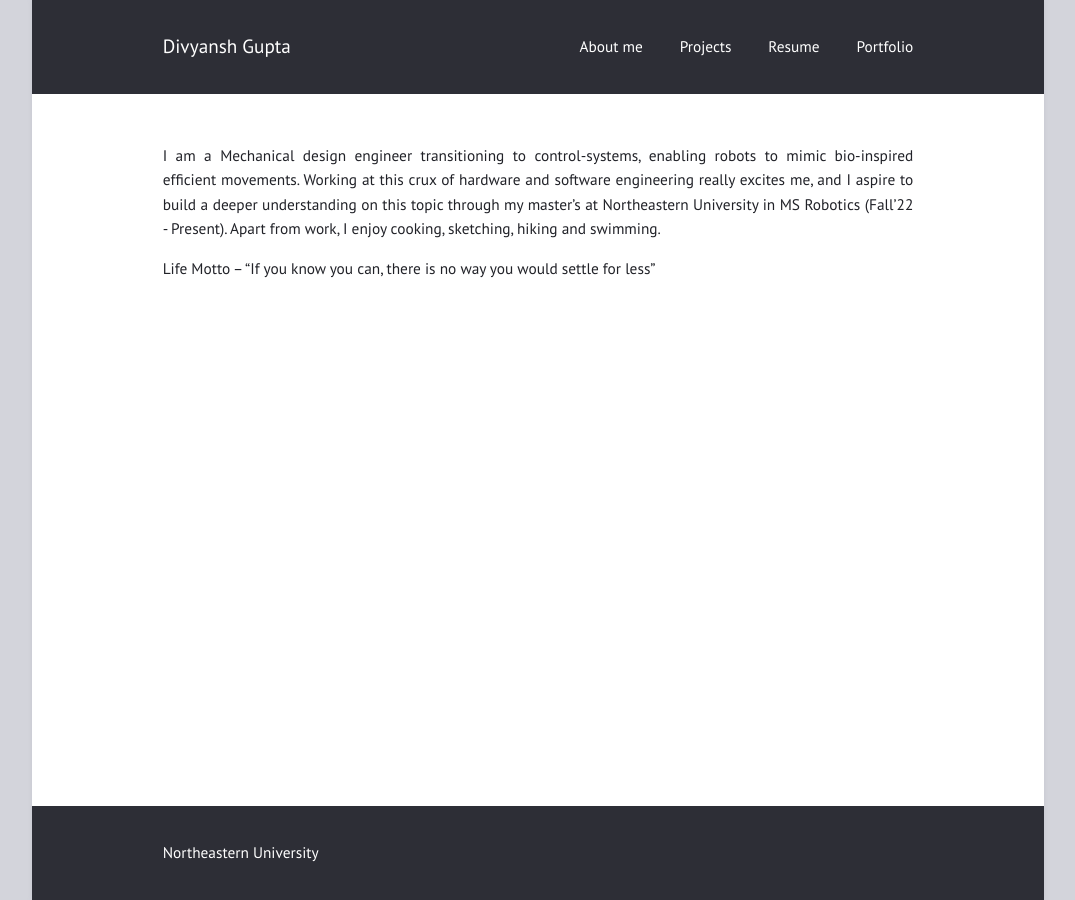
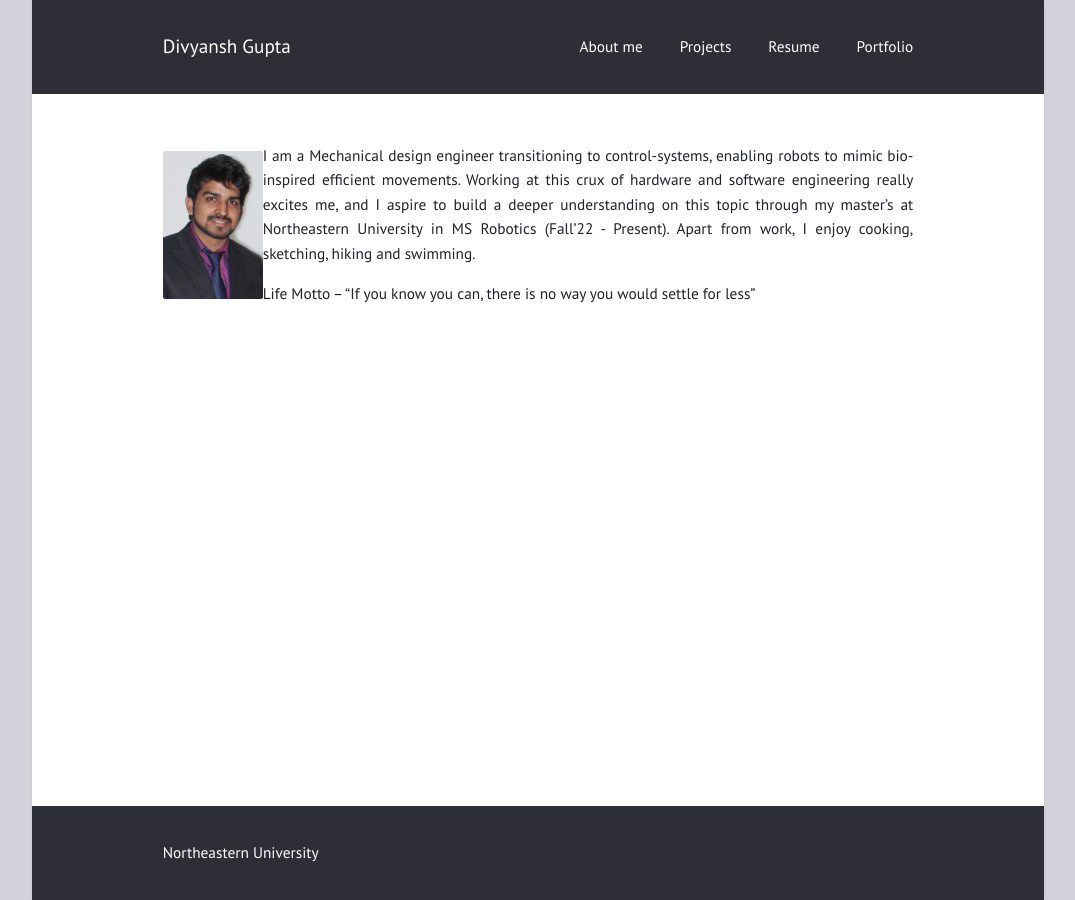
Before and after one commit to gupta-divy/gupta-divy.github.io, a Jekyll site: the page built from index.md, in a window 1280 px wide. Shown: the whole page, without its empty margins (102-1177 px from the left). Built offline with Jekyll 4.4.1, drawn with Linux system fonts in a browser that asks for light colours.

Commit message:
Added photo

```diff
--- a/index.md
+++ b/index.md
@@ -3,6 +3,8 @@ layout: page
 title: ""
 ---
 
+<img align="left" width="100" height="100" src="/assets/my_photo.jpg">
+
 I am a Mechanical design engineer transitioning to control-systems, enabling robots to mimic bio-inspired efficient movements. Working at this crux of hardware and software engineering really excites me, and I aspire to build a deeper understanding on this topic through my master's at Northeastern University in MS Robotics (Fall'22 - Present). Apart from work, I enjoy cooking, sketching, hiking and swimming.
 
 Life Motto – “If you know you can, there is no way you would settle for less”
```
Also changed, not shown: assets/my_photo.jpg (added).
